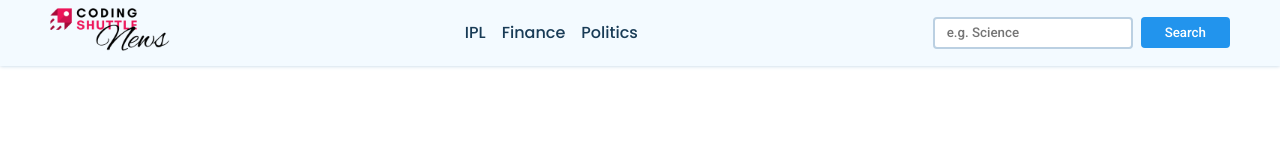
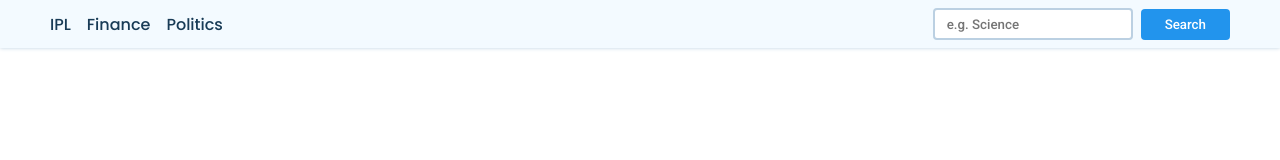
Before and after one commit to thepathak/Unfiltered-News, a plain HTML site: page index.html in a window 1280 px wide. Drawn offline with Linux system fonts and the light colour scheme; no server answers.

Commit message:
Updated Project Files

```diff
--- a/index.html
+++ b/index.html
@@ -11,9 +11,7 @@
 
     <nav>
         <div class="main-nav container flex">
-            <a href="#" onclick="reload()" class="company-logo">
-                <img src="./assets/logo.png" alt="company logo">
-            </a>
+
             <div class="nav-links">
                 <ul class="flex">
                     <li class="hover-link nav-item" id="ipl" onclick="onNavItemClick('ipl')">IPL</li>
```
Also changed, not shown: assets/logo.png (deleted).
